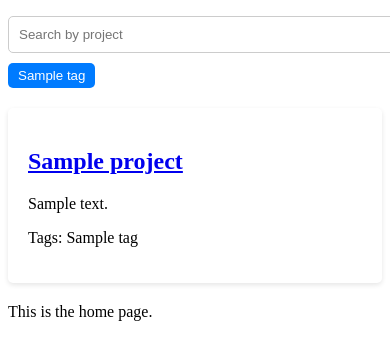
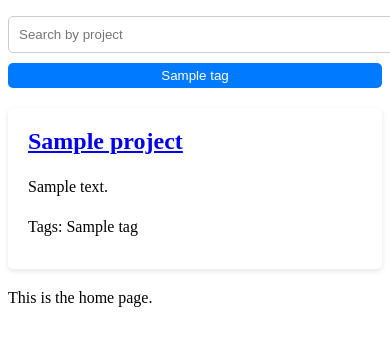
Before and after one commit to tstyer/portfolio-website, a Django app: page / in a window 390 px wide; the page is wider, and only the part inside the window is pictured. Shown: the part 52-412 px from the top of that part. Run offline with Django 4.2, Linux system fonts and the light colour scheme; tables that the repository leaves empty hold one stand-in row (values such as "Sample post").

Commit message:
Finish htom.html styling

```diff
--- a/portfolio/main/static/css/home.css
+++ b/portfolio/main/static/css/home.css
@@ -43,3 +43,19 @@
   border-radius: 5px;
   box-shadow: 0 2px 5px rgba(0, 0, 0, 0.1);
 }
+
+.project h2 {
+  margin-top: 0;
+}
+
+.project p {
+  margin-bottom: 10px;
+  line-height: 1.5;
+}
+
+/* Responsive design */
+@media (max-width: 768px) {
+  .tags-list {
+    flex-direction: column;
+  }
+}
```
